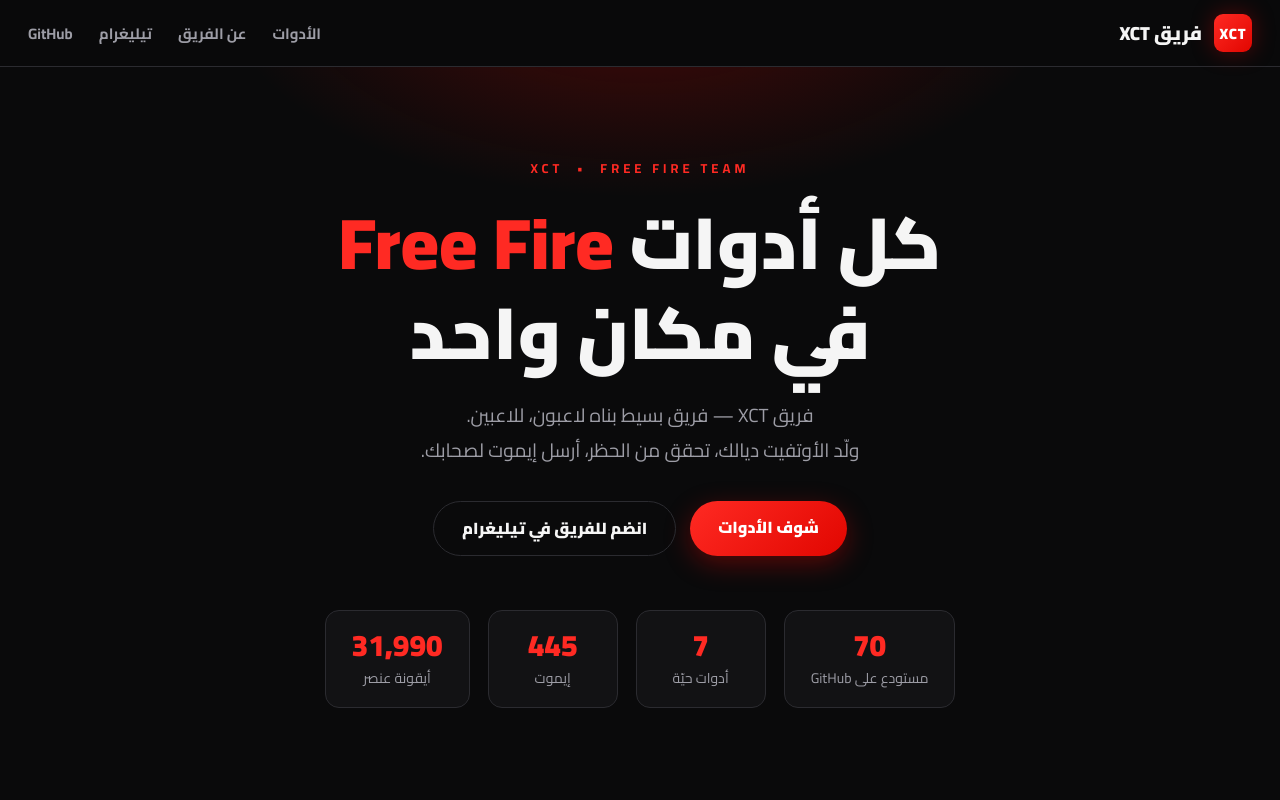
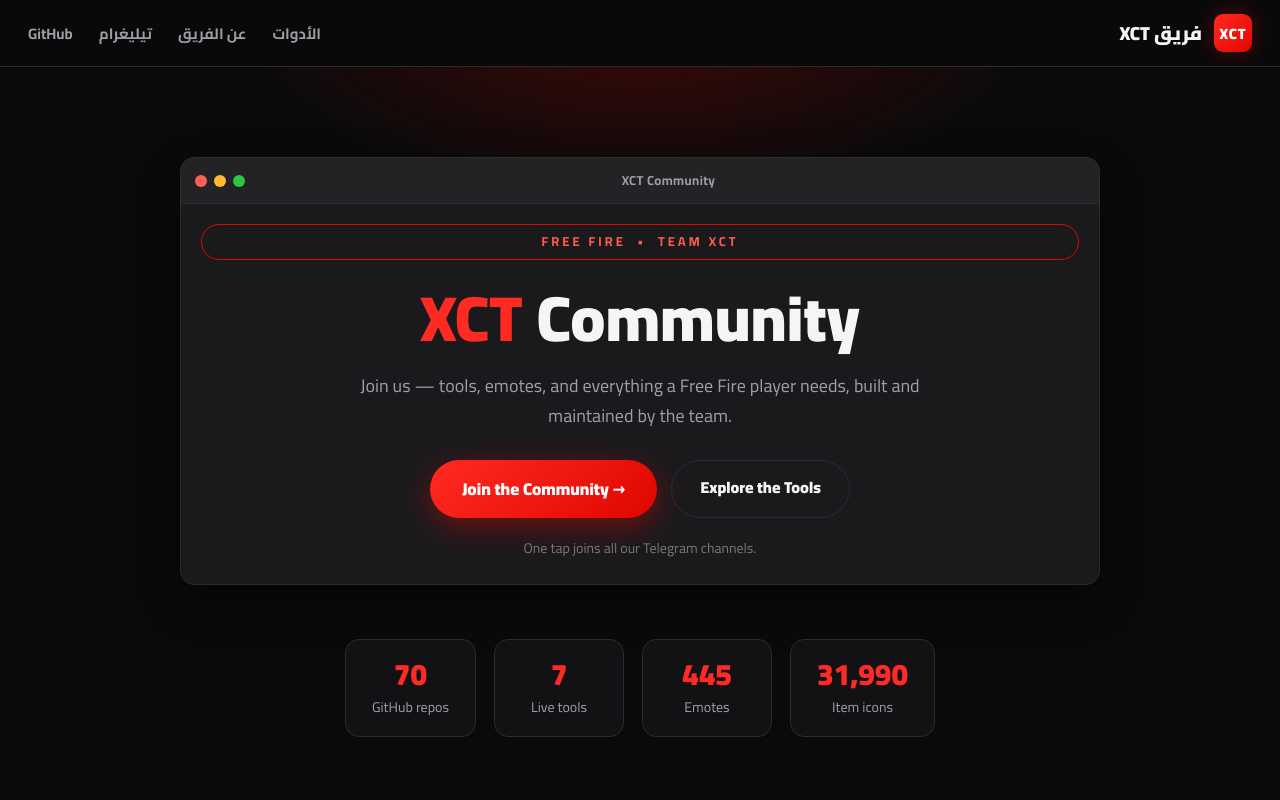
Before and after one commit to zikoBoss/xct-xteam-website, a plain HTML site: page index.html in a window 1280 px wide. Shown: the top 800 px of the page. Drawn offline with Linux system fonts and the light colour scheme.

Commit message:
Hero as English Mac window: XCT Community + Join the Community button

```diff
--- a/index.html
+++ b/index.html
@@ -27,20 +27,29 @@
 
 <main id="top">
 
-  <!-- Hero -->
+  <!-- Hero: Mac window (English) -->
   <section class="hero">
-    <p class="hero-kicker">XCT&nbsp;&nbsp;•&nbsp;&nbsp;FREE FIRE TEAM</p>
-    <h1>كل أدوات <span class="red">Free Fire</span><br>في مكان واحد</h1>
-    <p class="hero-sub">فريق XCT — فريق بسيط بناه لاعبون، للاعبين.<br>ولّد الأوتفيت ديالك، تحقق من الحظر، أرسل إيموت لصحابك.</p>
-    <div class="hero-cta">
-      <a class="btn btn-red" href="#tools">شوف الأدوات</a>
-      <a class="btn btn-ghost" href="https://t.me/XcT_v_TeaM" target="_blank" rel="noopener">انضم للفريق في تيليغرام</a>
+    <div class="mac hero-mac" dir="ltr" lang="en">
+      <div class="mac-bar">
+        <span class="dot dot-red"></span><span class="dot dot-yellow"></span><span class="dot dot-green"></span>
+        <span class="mac-title">XCT Community</span>
+      </div>
+      <div class="mac-body hero-mac-body">
+        <span class="hero-badge-en">Free Fire &nbsp;•&nbsp; Team XCT</span>
+        <h1><span>XCT</span> Community</h1>
+        <p class="hero-phrase">Join us — tools, emotes, and everything a Free Fire player needs, built and maintained by the team.</p>
+        <div class="hero-mac-cta">
+          <a class="btn btn-join" href="https://t.me/addlist/3dwlxi0W74Q1ZDM8" target="_blank" rel="noopener">Join the Community →</a>
+          <a class="btn btn-ghost" href="#tools">Explore the Tools</a>
+        </div>
+        <p class="hero-note">One tap joins all our Telegram channels.</p>
+      </div>
     </div>
-    <div class="stats">
-      <div class="stat"><strong>70</strong><span>مستودع على GitHub</span></div>
-      <div class="stat"><strong>7</strong><span>أدوات حيّة</span></div>
-      <div class="stat"><strong>445</strong><span>إيموت</span></div>
-      <div class="stat"><strong>31,990</strong><span>أيقونة عنصر</span></div>
+    <div class="stats" dir="ltr" lang="en">
+      <div class="stat"><strong>70</strong><span>GitHub repos</span></div>
+      <div class="stat"><strong>7</strong><span>Live tools</span></div>
+      <div class="stat"><strong>445</strong><span>Emotes</span></div>
+      <div class="stat"><strong>31,990</strong><span>Item icons</span></div>
     </div>
   </section>
 
--- a/style.css
+++ b/style.css
@@ -83,28 +83,82 @@ a { color: inherit; text-decoration: none; }
     var(--bg);
 }
 
-.hero-kicker {
-  color: var(--red-bright);
-  font-weight: 700;
-  letter-spacing: 4px;
-  font-size: 13px;
-  margin-bottom: 18px;
+/* Hero: big Mac window (English, LTR) */
+.hero-mac {
+  margin: 0 auto;
+  max-width: 920px;
+  text-align: left;
 }
 
-.hero h1 {
-  font-size: clamp(38px, 7vw, 72px);
-  font-weight: 900;
-  line-height: 1.25;
+.mac.hero-mac:hover {
+  transform: none;
+  border-color: var(--border);
+  box-shadow: 0 18px 44px rgba(0, 0, 0, 0.45);
 }
 
-.hero-sub {
-  color: var(--muted);
-  font-size: 19px;
-  margin: 20px auto 0;
-  max-width: 620px;
+.hero-mac-body {
+  padding: 48px 40px;
+  text-align: center;
 }
 
-.hero-cta { display: flex; gap: 14px; justify-content: center; margin-top: 34px; flex-wrap: wrap; }
+.hero-badge-en {
+  display: inline-block;
+  border: 1px solid #e10600;
+  color: #ff5a4e;
+  border-radius: 999px;
+  padding: 5px 16px;
+  font-size: 13px;
+  font-weight: 700;
+  letter-spacing: 3px;
+  text-transform: uppercase;
+}
+
+.hero-mac-body h1 {
+  font-size: clamp(38px, 6vw, 64px);
+  font-weight: 900;
+  line-height: 1.2;
+  margin: 20px 0 14px;
+}
+
+.hero-mac-body h1 span {
+  color: #ff2a23;
+}
+
+.hero-mac-body .hero-phrase {
+  color: var(--muted);
+  font-size: 18px;
+  max-width: 560px;
+  margin: 0 auto 28px;
+  line-height: 1.7;
+  flex: none;
+}
+
+.hero-mac-cta {
+  display: flex;
+  gap: 14px;
+  justify-content: center;
+  flex-wrap: wrap;
+}
+
+.btn.btn-join {
+  background: linear-gradient(135deg, #ff2a23, #e10600);
+  color: #fff;
+  box-shadow: 0 8px 30px rgba(225, 6, 0, 0.45);
+  padding: 14px 32px;
+  font-size: 17px;
+}
+
+.btn.btn-join:hover {
+  transform: translateY(-2px);
+  box-shadow: 0 12px 36px rgba(225, 6, 0, 0.55);
+}
+
+.hero-mac-body .hero-note {
+  margin-top: 18px;
+  font-size: 14px;
+  color: #777;
+  flex: none;
+}
 
 .btn {
   display: inline-block;
@@ -269,6 +323,7 @@ footer a { color: var(--red-bright); font-weight: 800; }
   .nav-links { gap: 16px; }
   .nav-links a { font-size: 14px; }
   .hero { padding: 64px 16px 50px; }
+  .hero-mac-body { padding: 36px 20px; }
   .section { padding: 50px 16px 20px; }
   .section h2 { font-size: 28px; }
 }
```
